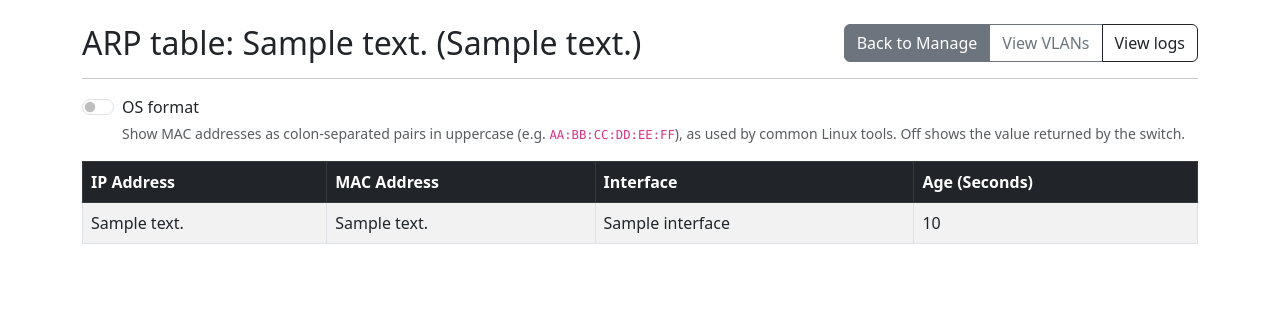
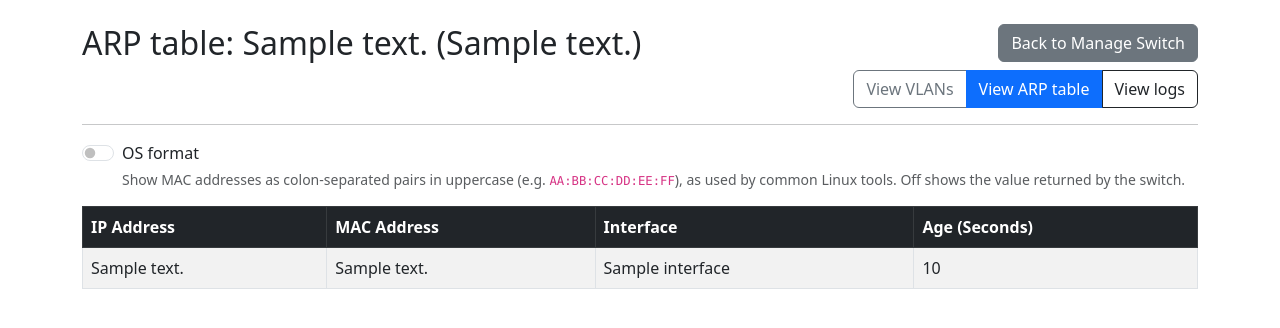
Before and after one commit to joeldavis84/switchport-management, a Flask app: template app/templates/arp_table.html in a window 1280 px wide. Shown: the part 56-384 px from the top of the page. Run offline with Flask 3, Linux system fonts and the light colour scheme; tables that the repository leaves empty hold one stand-in row (values such as "Sample post"); the template is opened without the code that fills it: values that come from a table or form of the project are taken from there, most other values are stand-ins (such as "Sample title", 1, 10 or a date in 2020).

Commit message:
Refactor navigation buttons in switch-related templates: Update button layout and styling for consistency, improve user experience by enhancing button labels and grouping related actions.

```diff
--- a/app/templates/arp_table.html
+++ b/app/templates/arp_table.html
@@ -1,11 +1,14 @@
 {% extends 'base.html' %}
 {% block content %}
-<div class="d-flex justify-content-between align-items-center mb-3 flex-wrap gap-2">
+<div class="d-flex justify-content-between align-items-start mb-3 flex-wrap gap-3">
     <h2 class="mb-0">ARP table: {{ switch.description }} ({{ switch.ip_address }})</h2>
-    <div class="btn-group" role="group" aria-label="Navigation">
-        <a href="{{ url_for('switches.manage_switch', id=switch.id) }}" class="btn btn-secondary">Back to Manage</a>
-        <a href="{{ url_for('switches.vlan_table', id=switch.id) }}" class="btn btn-outline-secondary">View VLANs</a>
-        <a href="{{ url_for('switches.switch_logs', id=switch.id) }}" class="btn btn-outline-dark">View logs</a>
+    <div class="d-flex flex-column align-items-end gap-2">
+        <a href="{{ url_for('switches.manage_switch', id=switch.id) }}" class="btn btn-secondary">Back to Manage Switch</a>
+        <div class="btn-group" role="group" aria-label="Navigation">
+            <a href="{{ url_for('switches.vlan_table', id=switch.id) }}" class="btn btn-outline-secondary">View VLANs</a>
+            <a href="#" class="btn btn-primary" aria-current="page">View ARP table</a>
+            <a href="{{ url_for('switches.switch_logs', id=switch.id) }}" class="btn btn-outline-dark">View logs</a>
+        </div>
     </div>
 </div>
 <hr>
--- a/app/templates/manage_switch.html
+++ b/app/templates/manage_switch.html
@@ -5,7 +5,7 @@
     <h2 class="mb-0">Manage: {{ switch.description }} ({{ switch.ip_address }})</h2>
     <div class="btn-group" role="group" aria-label="Switch read-only views">
         <a href="{{ url_for('switches.vlan_table', id=switch.id) }}" class="btn btn-outline-secondary">View VLANs</a>
-        <a href="{{ url_for('switches.arp_table', id=switch.id) }}" class="btn btn-info">View ARP table</a>
+        <a href="{{ url_for('switches.arp_table', id=switch.id) }}" class="btn btn-outline-secondary">View ARP table</a>
         <a href="{{ url_for('switches.switch_logs', id=switch.id) }}" class="btn btn-outline-dark">View logs</a>
     </div>
 </div>
--- a/app/templates/vlan_detail.html
+++ b/app/templates/vlan_detail.html
@@ -25,7 +25,7 @@
         <a href="{{ url_for('switches.manage_switch', id=switch.id) }}" class="btn btn-secondary">Back to Manage Switch</a>
         <div class="btn-group" role="group" aria-label="Navigation">
             <a href="{{ url_for('switches.vlan_table', id=switch.id) }}" class="btn btn-secondary">All VLANs</a>
-            <a href="{{ url_for('switches.arp_table', id=switch.id) }}" class="btn btn-outline-info">ARP table</a>
+            <a href="{{ url_for('switches.arp_table', id=switch.id) }}" class="btn btn-outline-secondary">View ARP table</a>
             <a href="{{ url_for('switches.switch_logs', id=switch.id) }}" class="btn btn-outline-dark">View logs</a>
         </div>
     </div>
--- a/app/templates/vlan_table.html
+++ b/app/templates/vlan_table.html
@@ -5,7 +5,8 @@
     <div class="d-flex flex-column align-items-end gap-2">
         <a href="{{ url_for('switches.manage_switch', id=switch.id) }}" class="btn btn-secondary">Back to Manage Switch</a>
         <div class="btn-group" role="group" aria-label="Navigation">
-            <a href="{{ url_for('switches.arp_table', id=switch.id) }}" class="btn btn-outline-info">View ARP table</a>
+            <a href="#" class="btn btn-primary" aria-current="page">View VLANs</a>
+            <a href="{{ url_for('switches.arp_table', id=switch.id) }}" class="btn btn-outline-secondary">View ARP table</a>
             <a href="{{ url_for('switches.switch_logs', id=switch.id) }}" class="btn btn-outline-dark">View logs</a>
         </div>
     </div>
```
Also changed, not shown: app/templates/switch_logs.html (+8 -5 lines).
